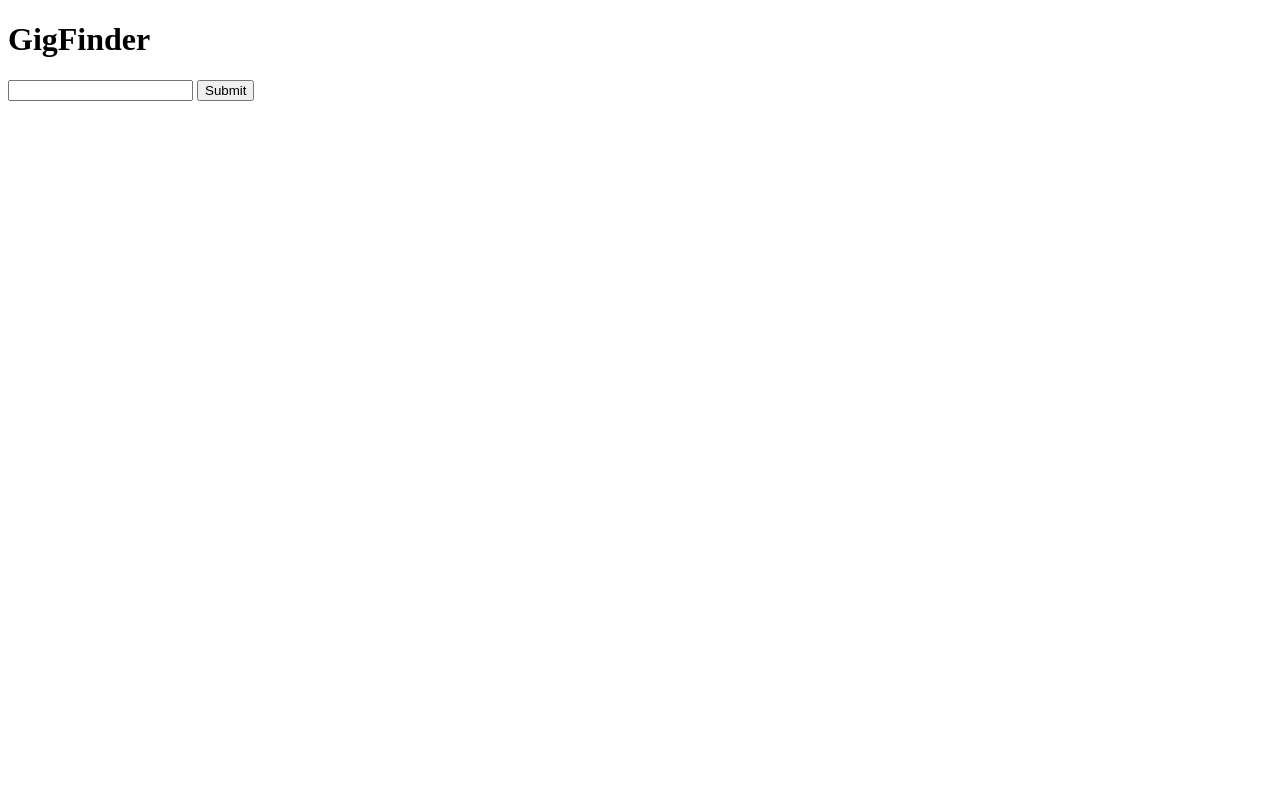
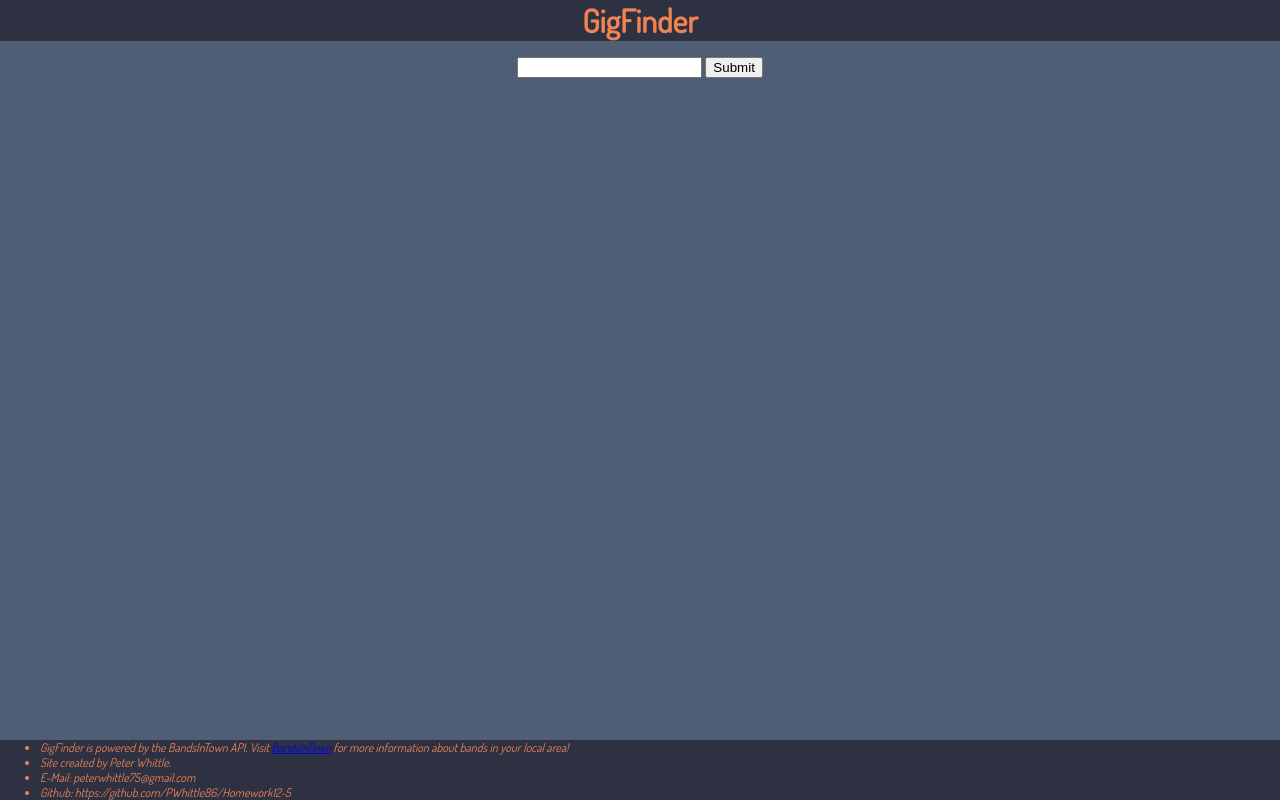
Before and after one commit to PWhittle86/BandFinder, a website: page start_point/index.html in a window 1280 px wide. Drawn offline with nearby package versions, Linux system fonts and the light colour scheme; files that its build step writes are made by us from their sources; files whose address does not match are found by name.

Commit message:
CSS work

```diff
--- a/start_point/index.html
+++ b/start_point/index.html
@@ -5,6 +5,7 @@
     <meta charset="utf-8">
     <title>GigFinder</title>
     <link rel='stylesheet' type='text/css' href='style.css'>
+    <link href="https://fonts.googleapis.com/css?family=Dosis" rel="stylesheet">
     <script src='app.js'></script>
     <script src="https://cdn.jsdelivr.net/npm/lodash@4.17.10/lodash.min.js"></script>
     <script src='mapWrapper.js'></script>
@@ -15,17 +16,35 @@
   </head>
 
   <header>
-  	<h1>GigFinder</h1>
+    <h1>GigFinder</h1>
   </header>
 
   <body>
-    <form id ='bandsearch'>
-      <input name="bandSearch">
+
+    <div id='searchWrapper'>
+      <form id ='bandsearch'>
+      <input name='bandSearch'>
       <input type='submit' value='Submit'>
-    </form>
-  	<div id='map'></div>
-  	<div id='bandinfo'></div>
-  	<div id='giginfo'></div>
+      </form>
+    </div>
+
+    <div id='contentWrapper'>
+      <div id='giginfo'>
+        <div id='bandImage'></div>
+        <div id='map'></div>
+        <div id='events'></div>
+      </div>
+    </div>
+
   </body>
 
+<footer>
+  <ul id='footerlist'>
+    <li>GigFinder is powered by the BandsInTown API. Visit <a href="www.bandsintown.com">BandsInTown</a> for more information about bands in your local area!</li>
+    <li>Site created by Peter Whittle.</li>
+    <li>E-Mail: peterwhittle75@gmail.com</li>
+    <li>Github: https://github.com/PWhittle86/Homework12-5</li>
+  </ul>
+</footer>
+
 </html>
--- a/start_point/public/app.js
+++ b/start_point/public/app.js
@@ -11,28 +11,22 @@ const bandInfoRequestComplete = function(apiResponse){
 }
 
 const populateBandInfo = function(json){
-	const bandInfo = document.getElementById('bandinfo');
-
-	const bandName = document.createElement('h3');
-	bandName.innerText = json.name;
+	const bandImageWrapper = document.getElementById('bandImage');
 	const bandImage = document.createElement('img');
 	bandImage.src = json.image_url;
 
-	bandInfo.appendChild(bandImage);
-	bandInfo.appendChild(bandName);
+	bandImageWrapper.appendChild(bandImage);
+	bandTitle.appendChild(bandName);
 }
 
 const eventInfoRequestComplete = function(apiResponse){
 	const json = JSON.parse(apiResponse.target.response);
-
 	populateEventInfo(json);
 }
 
 const populateEventInfo = function(json){
-
-	const mapWrapper = new MapWrapper('map', 49, 21, 4);
-
-	const gigInfo = document.getElementById('giginfo');
+	const mapWrapper = new MapWrapper('map', 22, 0, 2);
+	const gigInfo = document.getElementById('events');
 
 	const eventHeading = document.createElement('h3');
 	eventHeading.innerText = 'Upcoming Gigs'
@@ -48,17 +42,12 @@ const populateEventInfo = function(json){
 		eventTime.innerText = "Date: " + sortedDateTime[0];
 		const eventDate = document.createElement('li');
 		eventDate.innerText = "Time" + sortedDateTime[1];
-
 		const eventVenueName = document.createElement('li');
 		eventVenueName.innerText = 'Venue: ' + event.venue.name;
-
 		const eventCity = document.createElement('li');
 		eventCity.innerText = 'City: ' + event.venue.city;
-
 		const eventCountry = document.createElement('li');
 		eventCountry.innerText = 'Country: ' + event.venue.country;
-
-		mapWrapper.addMarker(event.venue.latitude, event.venue.longitude);
 
 		eventList.appendChild(eventTime);
 		eventList.appendChild(eventDate);
@@ -67,12 +56,12 @@ const populateEventInfo = function(json){
 		eventList.appendChild(eventCountry);
 
 		gigInfo.appendChild(eventList);
+
+		mapWrapper.addMarker(event.venue.latitude, event.venue.longitude, function(){
+			return sortedDateTime[0] + '<br>' + sortedDateTime[1] + '<br>' + eventVenueName.innerText + '<br>' + eventCity.innerText;
+		});
 	}
 }
-
-// const appender = function(eventTime, eventDate, eventVenueName, eventCity, eventCountry){
-
-// }
 
 window.addEventListener('load', function(){
 
--- a/start_point/public/mapWrapper.js
+++ b/start_point/public/mapWrapper.js
@@ -5,6 +5,6 @@ const MapWrapper = function(element, lat, lng, zoom){
   this.map = L.map(element, {worldCopyJump: true}).addLayer(osm).setView([lat, lng], zoom);
 };
 
-MapWrapper.prototype.addMarker = function(lat, lng) {
-	L.marker([lat, lng]).addTo(this.map);
+MapWrapper.prototype.addMarker = function(lat, lng, eventdetails) {
+	L.marker([lat, lng], {opacity: 0.75}).bindPopup(eventdetails).addTo(this.map);
 };
--- a/start_point/public/style.css
+++ b/start_point/public/style.css
@@ -1,4 +1,89 @@
+body{
+	margin: 0;
+	height: 100%;
+	background-color: #4F5D75;
+	font-family: 'Dosis', sans-serif;
+}
+
+header{
+	display: flex;
+	justify-content: center;
+	background-color: #2D3142;
+	color: #EF8354;
+	margin: 0;
+	font-family: 'Dosis', sans-serif;
+	font-weight: bold;
+}
+
+h1{
+	margin: 0;
+}
+
+h3{
+	margin-top: 0;
+}
+
+li{
+	margin: 0;
+}
+
+footer{
+	position: fixed;
+	z-index: 1;
+	width: 100%;
+	bottom: 0;
+	background-color: #2D3142;
+	color: #EF8354;
+	margin: 0;
+	font-family: 'Dosis', sans-serif;
+	font-style: italic;
+	font-size: 12px;
+	padding: 0;
+}
+
+img {
+	max-width: 400px;
+	max-height: auto;
+}
+
+#searchWrapper{
+	padding-top: 15px;
+	width: auto;
+	display: flex;
+	justify-content: center;
+}
+
+#contentWrapper{
+	padding-top: 40px;
+	display: flex;
+	justify-content: center;
+	flex-wrap: wrap;
+}
+
+#giginfo{
+	display: flex;
+	flex-wrap: wrap;
+}
+
+#bandImage{
+	max-height: 400px;
+	max-width:400px;
+}
+
 #map{
-  height: 400px;
-  width: 1200px;
+  	width: 400px;
+  	height: 400px;
+  	z-index: 0;
 }
+
+#events{
+	max-height: 400px;
+	max-width:400px;
+  	width: auto;
+  	color: #EF8354;
+  	overflow: scroll;
+}
+
+#footerlist{
+	margin: 0;
+}
```
